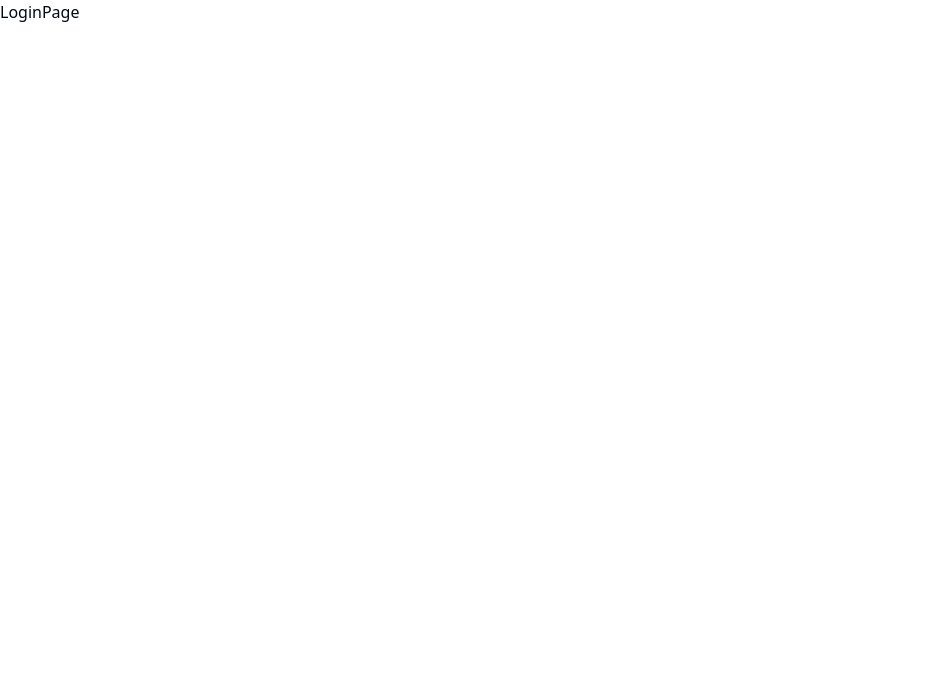
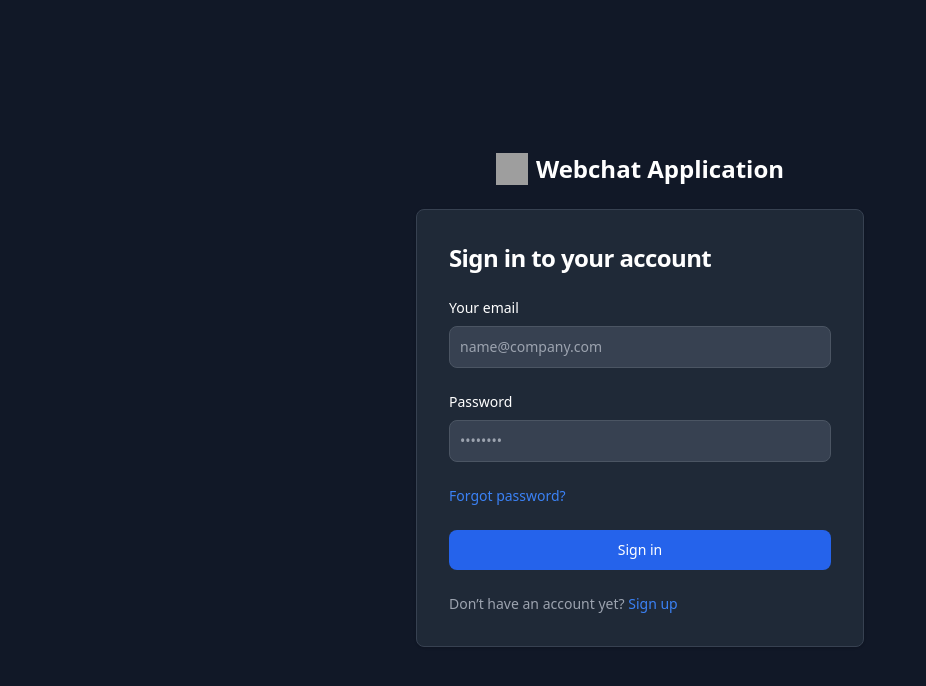
Before and after one commit to fearwarden/web-chat-frontend, a React (Vite) app: page /login in a window 1280 px wide. Shown: the top 686 px of the page, without its empty margins (0-926 px from the left). Built offline with nearby package versions, Linux system fonts and the light colour scheme; grey boxes are pictures that could not be loaded.

Commit message:
login visual

```diff
--- a/src/pages/Login/LoginPage.tsx
+++ b/src/pages/Login/LoginPage.tsx
@@ -1,10 +1,45 @@
+import { Link } from "react-router-dom"
+import Router from "../../routers/Router.tsx";
 
 function LoginPage() {
 
+    async function handleSignIn() {}
+
     return (
-        <>
-            <div>LoginPage</div>
-        </>
+            <div className="bg-gray-900">
+                <div className="flex flex-col items-center justify-center px-6 py-8 mx-auto md:h-screen lg:py-0">
+                    <a href="#" className="flex items-center mb-6 text-2xl font-semibold text-white">
+                        <img className="w-8 h-8 mr-2" src="https://flowbite.s3.amazonaws.com/blocks/marketing-ui/logo.svg" alt="logo" />
+                            Webchat Application
+                    </a>
+                    <div className="w-full rounded-lg shadow border md:mt-0 sm:max-w-md xl:p-0 bg-gray-800 border-gray-700">
+                        <div className="p-6 space-y-4 md:space-y-6 sm:p-8">
+                            <h1 className="text-xl font-bold leading-tight tracking-tight md:text-2xl text-white">
+                                Sign in to your account
+                            </h1>
+                            <form className="space-y-4 md:space-y-6" onSubmit={handleSignIn} noValidate>
+                                <div>
+                                    <label htmlFor="email" className="block mb-2 text-sm font-medium text-white">Your email</label>
+                                    <input type="email" name="email" id="email" className="border sm:text-sm rounded-lg focus:ring-primary-600 focus:border-primary-600 block w-full p-2.5 bg-gray-700 border-gray-600 placeholder-gray-400 text-white focus:ring-blue-500 focus:border-blue-500" placeholder="name@company.com" required />
+                                </div>
+                                <div>
+                                    <label htmlFor="password" className="block mb-2 text-sm font-medium text-white">Password</label>
+                                    <input type="password" name="password" id="password" placeholder="••••••••" className="border sm:text-sm rounded-lg focus:ring-primary-600 focus:border-primary-600 block w-full p-2.5 bg-gray-700 border-gray-600 placeholder-gray-400 text-white focus:ring-blue-500 focus:border-blue-500" required />
+                                </div>
+                                <div className="flex items-center justify-between">
+                                    <div className="flex items-start">
+                                        <a href="#" className="text-sm font-medium hover:underline text-blue-500">Forgot password?</a>
+                                    </div>
+                                </div>
+                                <button type="submit" className="w-full text-white focus:ring-4 focus:outline-none font-medium rounded-lg text-sm px-5 py-2.5 text-center bg-blue-600 hover:bg-blue-700 focus:ring-primary-800">Sign in</button>
+                                <p className="text-sm font-light text-gray-400">
+                                    Don’t have an account yet? <Link to={Router.REGISTER} className="font-medium hover:underline text-blue-500">Sign up</Link>
+                                </p>
+                            </form>
+                        </div>
+                    </div>
+                </div>
+            </div>
     );
 }
 
```
